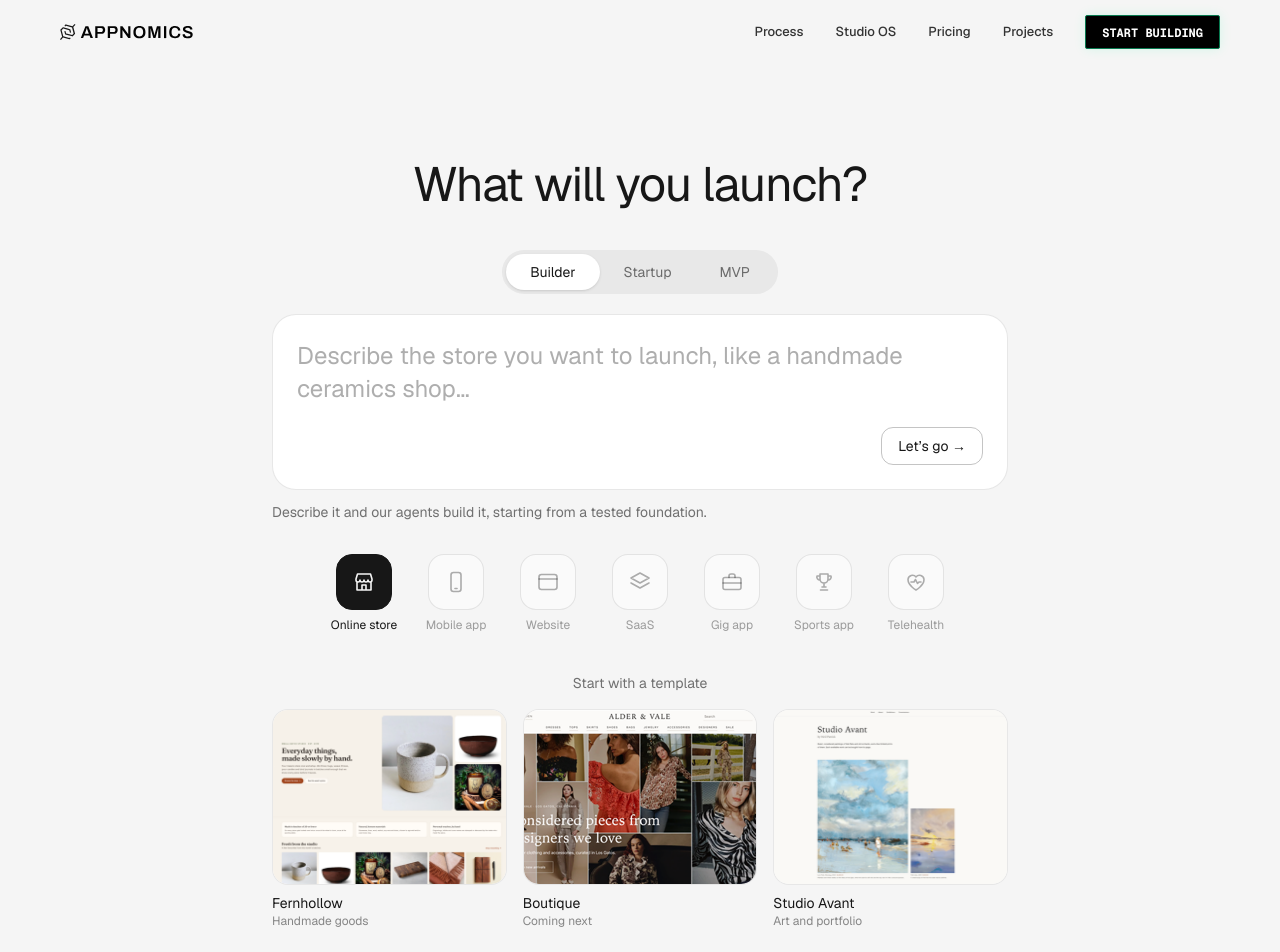
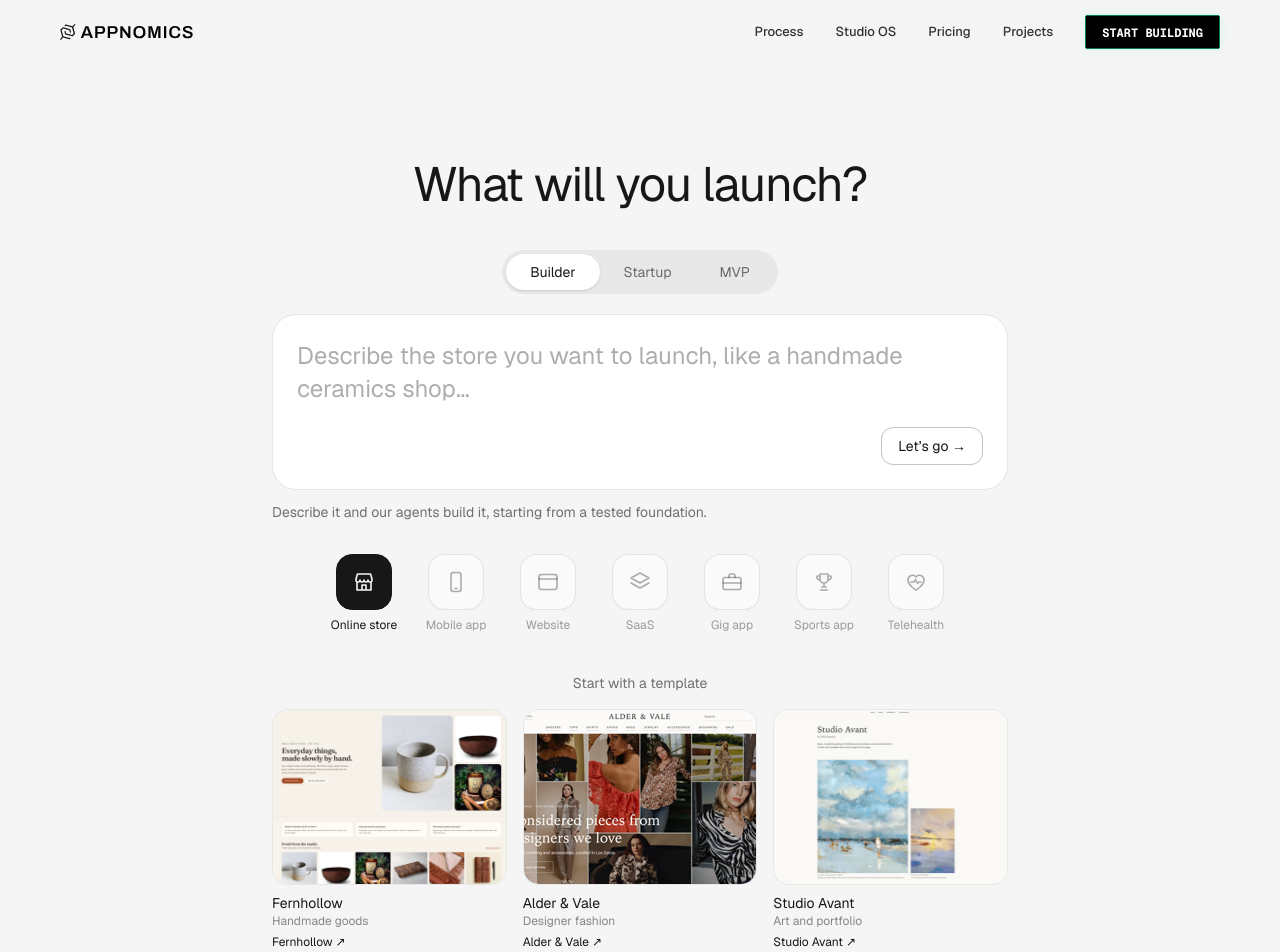
Before and after one commit to rup2701/appnomics-landing, a Next.js app: page / in a window 1280 px wide. Shown: the top 952 px of the page. Built offline with nearby package versions, Linux system fonts and the light colour scheme.

Commit message:
Added store URLs to select from templates block.

```diff
--- a/components/HeroPrompt.tsx
+++ b/components/HeroPrompt.tsx
@@ -1,5 +1,6 @@
 "use client";
 import Image from "next/image";
+import Link from "next/link";
 
 /**
  * Appnomics hero + three-tab prompt area.
@@ -186,12 +187,12 @@ function PlantsArt() {
   );
 }
 
-type Template = { id: string; label: string; caption: string; text: string; art: ReactNode; image?: string };
+type Template = { id: string; label: string; caption: string; text: string; art: ReactNode; image?: string, demoUrl?: string };
 
 const TEMPLATES: Template[] = [
-  { id: "fernhollow", label: "Fernhollow", caption: "Handmade goods", text: "A handmade ceramics store with mugs, bowls and custom engraving", image: "/images/fernhollow-store-template.png", art: <CeramicsArt /> },
-  { id: "boutique", label: "Boutique", caption: "Coming next", text: "A boutique clothing shop with seasonal drops and local pickup", image: "/images/adler-template.png", art: <BoutiqueArt /> },
-  { id: "art", label: "Studio Avant", caption: "Art and portfolio", text: "A portfolio and shop for a painter", image: "/images/avant-store-template.png", art: <PlantsArt /> },
+  { id: "fernhollow", label: "Fernhollow", caption: "Handmade goods", text: "A handmade ceramics store with mugs, bowls and custom engraving", image: "/images/fernhollow-store-template.png", art: <CeramicsArt />, demoUrl: "https://fernhollow.store" },
+  { id: "boutique", label: "Alder & Vale", caption: "Designer fashion", text: "A boutique clothing shop with seasonal drops and local pickup", image: "/images/alder-template.png", art: <BoutiqueArt />, demoUrl: "https://aldervale.appnomics.live"},
+  { id: "art", label: "Studio Avant", caption: "Art and portfolio", text: "A portfolio and shop for a painter", image: "/images/avant-store-template.png", art: <PlantsArt />, demoUrl: "https://studioavant.appnomics.live" },
 ];
 
 /* ---------- Small pieces ---------- */
@@ -432,6 +433,15 @@ export default function HeroPrompt({ onSubmit, contactHref = "/contact" }: Props
                     </span>
                     <span className="mt-2 block truncate text-sm text-foreground">{t.label}</span>
                     <span className="block truncate text-xs text-foreground/50">{t.caption}</span>
+                    <a
+                      href={t.demoUrl}
+                      target="_blank"
+                      rel="noopener noreferrer"
+                      onClick={(e) => e.stopPropagation()}
+                      className="underline-offset-4 hover:underline text-xs"
+                    >
+                      {t.label} ↗
+                    </a>
                   </button>
                 </li>
               );
```
Also changed, not shown: public/images/alder-template.png (renamed from public/images/adler-template.png).
